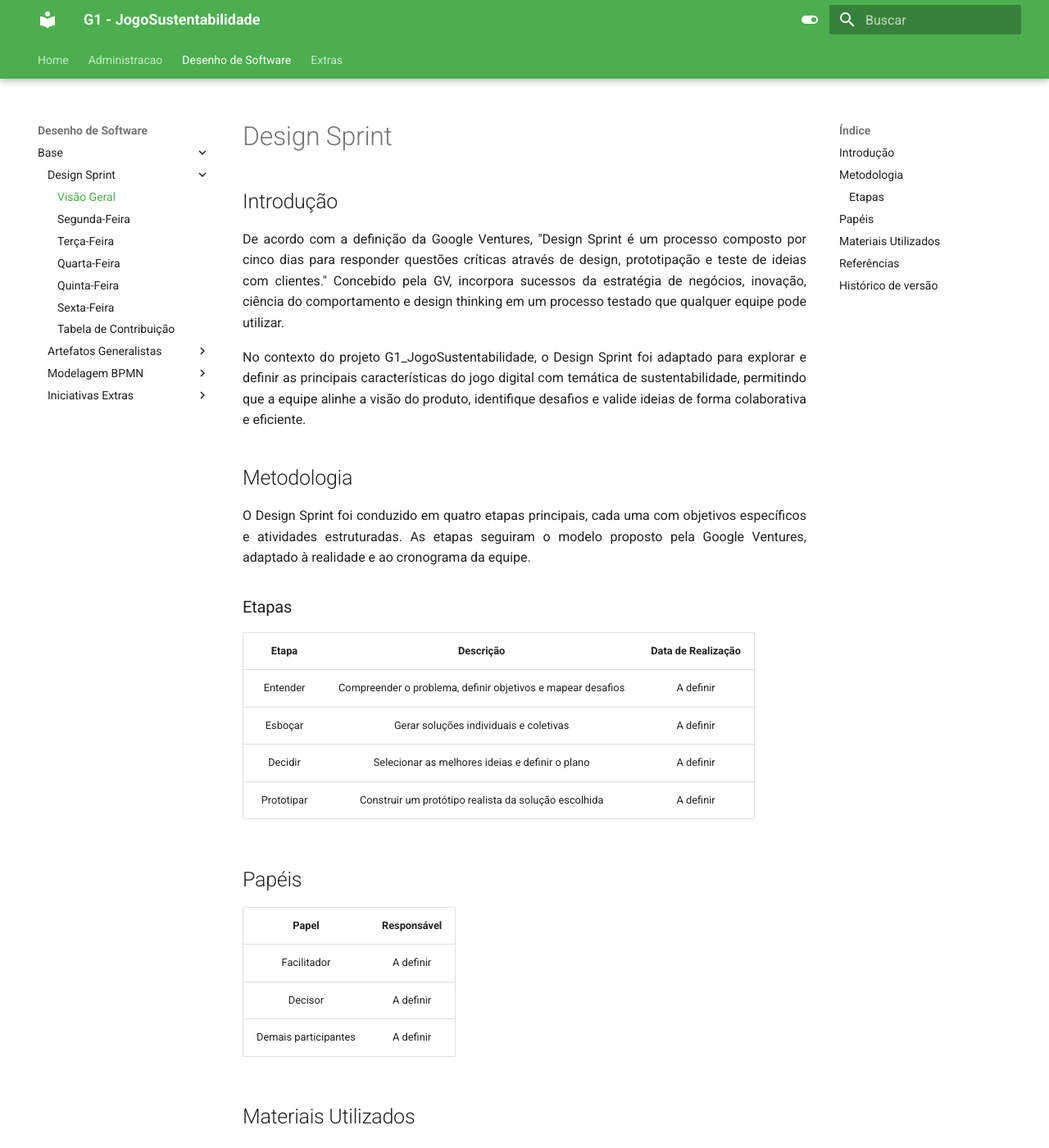
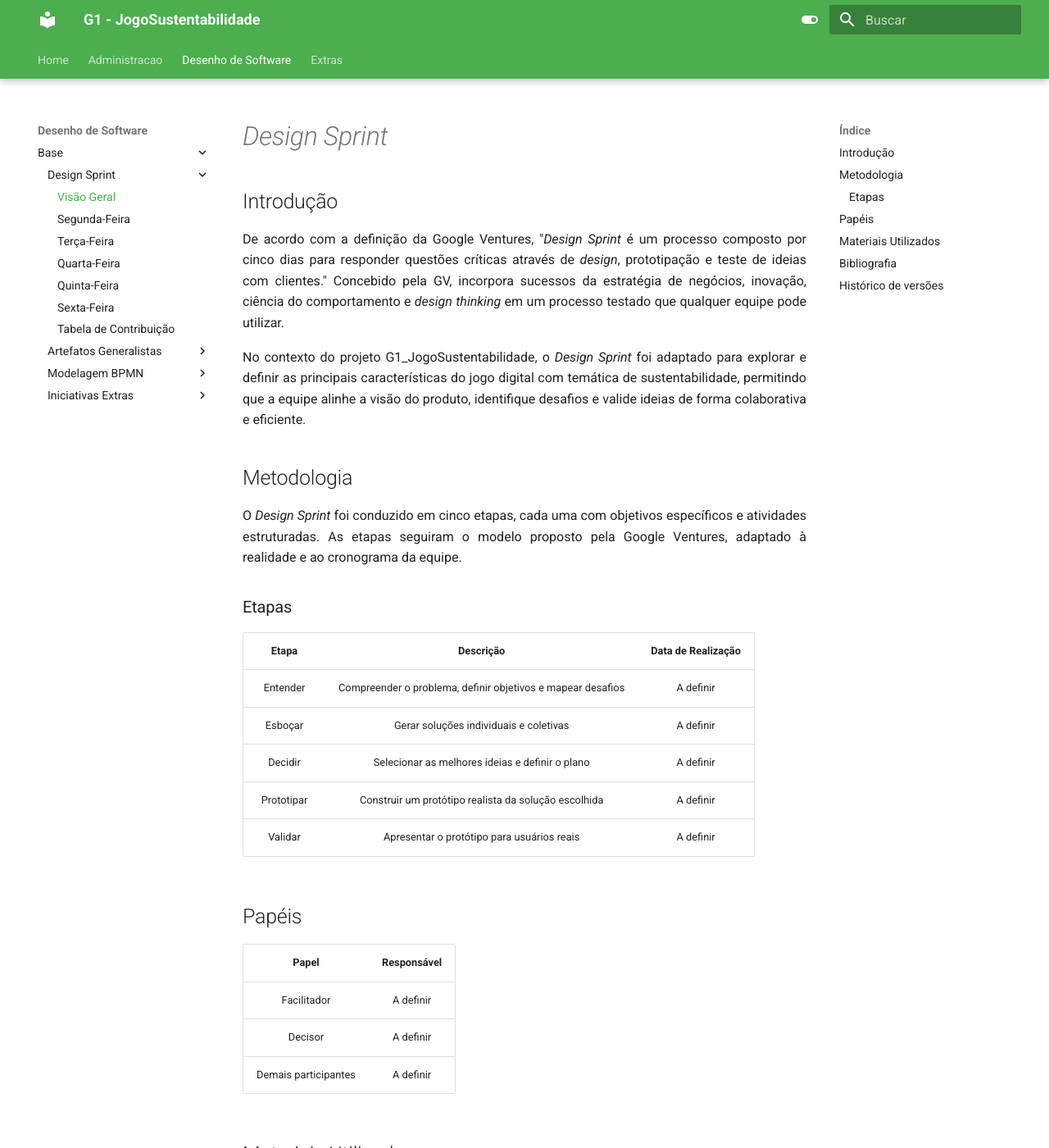
Before and after one commit to UnBArqDsw2026-1-Turma01/2026.1-T01_G1_FCTE_EcoGame_JogoSustentabilidade, an MkDocs documentation site: the page built from docs/desenho-de-software/base/design-sprint/visao-geral.md, in a window 1280 px wide and 1400 px high. Shown: the whole window at 82% size. Built offline with MkDocs 1.6.1 and Material for MkDocs 9.7.7, drawn with Linux system fonts in a browser that asks for light colours; some of the changed text lies outside the part shown.

Commit message:
Revisa documentos

```diff
--- a/docs/desenho-de-software/base/design-sprint/visao-geral.md
+++ b/docs/desenho-de-software/base/design-sprint/visao-geral.md
@@ -1,19 +1,19 @@
-# Design Sprint
+# _Design Sprint_
 
 ## Introdução
 
 <p align="justify">
-De acordo com a definição da Google Ventures, "Design Sprint é um processo composto por cinco dias para responder questões críticas através de design, prototipação e teste de ideias com clientes." Concebido pela GV, incorpora sucessos da estratégia de negócios, inovação, ciência do comportamento e design thinking em um processo testado que qualquer equipe pode utilizar.
+De acordo com a definição da Google Ventures, "<em>Design Sprint</em> é um processo composto por cinco dias para responder questões críticas através de <em>design</em>, prototipação e teste de ideias com clientes." Concebido pela GV, incorpora sucessos da estratégia de negócios, inovação, ciência do comportamento e <em>design thinking</em> em um processo testado que qualquer equipe pode utilizar.
 </p>
 
 <p align="justify">
-No contexto do projeto G1_JogoSustentabilidade, o Design Sprint foi adaptado para explorar e definir as principais características do jogo digital com temática de sustentabilidade, permitindo que a equipe alinhe a visão do produto, identifique desafios e valide ideias de forma colaborativa e eficiente.
+No contexto do projeto G1_JogoSustentabilidade, o <em>Design Sprint</em> foi adaptado para explorar e definir as principais características do jogo digital com temática de sustentabilidade, permitindo que a equipe alinhe a visão do produto, identifique desafios e valide ideias de forma colaborativa e eficiente.
 </p>
 
 ## Metodologia
 
 <p align="justify">
-O Design Sprint foi conduzido em quatro etapas principais, cada uma com objetivos específicos e atividades estruturadas. As etapas seguiram o modelo proposto pela Google Ventures, adaptado à realidade e ao cronograma da equipe.
+O <em>Design Sprint</em> foi conduzido em cinco etapas, cada uma com objetivos específicos e atividades estruturadas. As etapas seguiram o modelo proposto pela Google Ventures, adaptado à realidade e ao cronograma da equipe.
 </p>
 
 ### Etapas
@@ -24,6 +24,7 @@ O Design Sprint foi conduzido em quatro etapas principais, cada uma com objetivo
 | Esboçar | Gerar soluções individuais e coletivas | A definir |
 | Decidir | Selecionar as melhores ideias e definir o plano | A definir |
 | Prototipar | Construir um protótipo realista da solução escolhida | A definir |
+| Validar | Apresentar o protótipo para usuários reais | A definir |
 
 ## Papéis
 
@@ -36,21 +37,18 @@ O Design Sprint foi conduzido em quatro etapas principais, cada uma com objetivo
 ## Materiais Utilizados
 
 - Post-it
-- Canetas e canetinhas
+- Canetas, lápis e canetinhas
 - Folhas A4
-- Cartolina
-- Adesivos para votação
-- Fita crepe
 - Ferramentas digitais colaborativas
 
-## Referências
+## Bibliografia
 
 > KNAPP, Jake; ZERATSKY, John; KOWITZ, Braden. **Sprint: How to Solve Big Problems and Test New Ideas in Just Five Days**. Simon & Schuster, 2016.
 
 > Google Ventures. **The Design Sprint**. Disponível em: [https://www.gv.com/sprint/](https://www.gv.com/sprint/). Acesso em: 29 mar. 2026.
 
-## Histórico de versão
+## Histórico de versões
 
-| Versão |    Data    |          Descrição           |                      Autor                       | Revisor |
-| :----: | :--------: | :--------------------------: | :----------------------------------------------: | :-----: |
-|  1.0   | 29/03/2026 | Criação da página            | [Gabriel Mendes](https://github.com/gbevi)       |         |
+| Versão | Descrição | Autor(es) | Data de Produção | Revisor(es) | Data de Revisão |
+| :----: | :-------: | :-------: | :--------------: | :---------: | :-------------: |
+| `1.0`  | Criação da página | [Gabriel Mendes](https://github.com/gbevi) | 29/03/2026 | [Matheus Henrick](https://github.com/MatheusHenrickSantos) | 29/03/2026 |
```
Also changed, not shown: docs/desenho-de-software/base/design-sprint/segunda-feira.md (+15 -15 lines).
